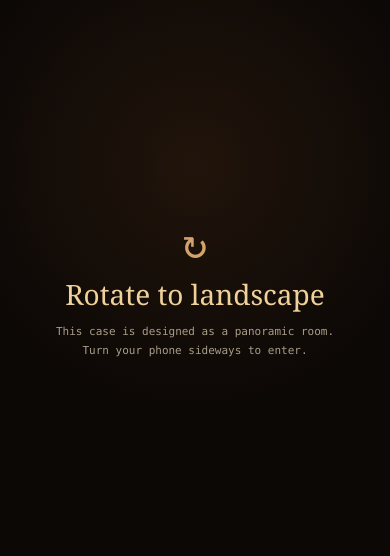
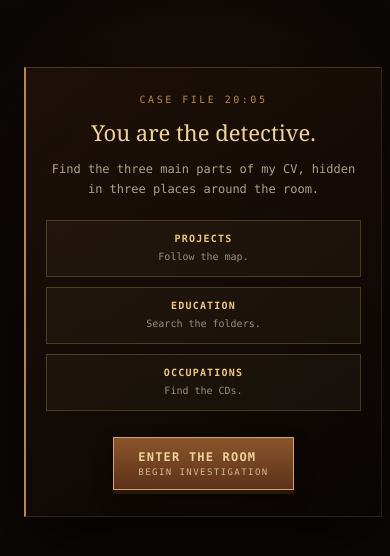
Before and after one commit to salemalrez3/portfolio, a React (Vite) app: page / in a window 390 px wide. Shown: the part 130-686 px from the top of the page. Built offline with nearby package versions, Linux system fonts and the light colour scheme.

Commit message:
Fix mobile layout and Pages assets
Co-authored-by: Copilot <223556219+Copilot@users.noreply.github.com>

```diff
--- a/src/App.css
+++ b/src/App.css
@@ -8,10 +8,6 @@
 }
 
 .device-notice {
-  display: none;
-}
-
-.portrait-gate {
   display: none;
 }
 
@@ -195,46 +191,6 @@
   }
 }
 
-@media screen and (max-width: 720px) and (orientation: portrait) {
-  .portrait-gate {
-    position: fixed;
-    inset: 0;
-    z-index: 2000;
-    display: flex;
-    align-items: center;
-    justify-content: center;
-    flex-direction: column;
-    gap: 10px;
-    padding: 28px;
-    background:
-      radial-gradient(circle at 50% 35%, rgba(130, 76, 35, 0.18), transparent 42%),
-      #0c0806;
-    color: #e8dcc0;
-    font-family: "JetBrains Mono", "SF Mono", Menlo, monospace;
-    text-align: center;
-  }
-
-  .portrait-gate-icon {
-    color: #d2a36b;
-    font-size: 42px;
-    line-height: 1;
-  }
-
-  .portrait-gate strong {
-    color: #f0d19a;
-    font-family: Georgia, serif;
-    font-size: 28px;
-    font-weight: 400;
-  }
-
-  .portrait-gate > span:last-child {
-    max-width: 300px;
-    color: rgba(232, 220, 192, 0.7);
-    font-size: 11px;
-    line-height: 1.7;
-  }
-}
-
 .room {
   position: absolute;
   top: 50%;
@@ -250,7 +206,7 @@
   inset: 0;
   z-index: 0;
   background-color: #171311;
-  background-image: url("image.png");
+  background-image: url("/image.png");
   background-position: center;
   background-repeat: repeat;
   background-size: 500px 500px;
@@ -284,7 +240,7 @@
   z-index: 20;
   height: 41%;
   background-color: #050505;
-  background-image: url("Texturelabs_Wood_227M.jpg");
+  background-image: url("/Texturelabs_Wood_227M.jpg");
   background-position: center;
   background-repeat: repeat;
   background-size: 650px 600px;
--- a/src/App.tsx
+++ b/src/App.tsx
@@ -48,11 +48,6 @@ export default function App() {
         <strong>Best experienced on PC</strong>
         <span>Open this case file on a larger screen for the full room experience.</span>
       </div>
-      <div className="portrait-gate" role="status">
-        <span className="portrait-gate-icon" aria-hidden="true">↻</span>
-        <strong>Rotate to landscape</strong>
-        <span>This case is designed as a panoramic room. Turn your phone sideways to enter.</span>
-      </div>
     </div>
   );
 }
```
